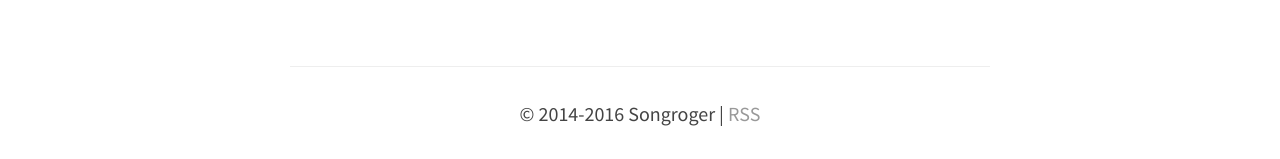
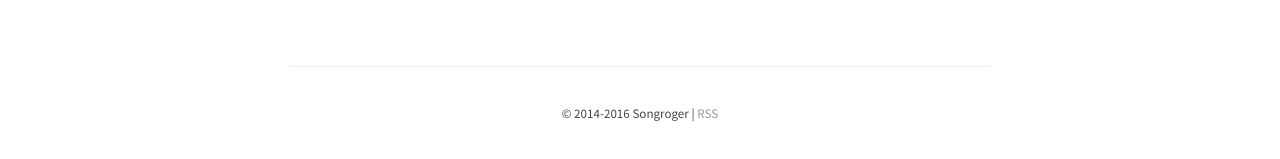
Before and after one commit to songroger/songroger.github.io, a Jekyll site: the page built from index.html, in a window 1280 px wide. Shown: the part 926-1085 px from the top of the page. Built offline with Jekyll 4.4.1, drawn with Linux system fonts in a browser that asks for light colours; the list of posts is cut into pages by our own code.

Commit message:
fontsize

```diff
--- a/_includes/css/songroger/index.css
+++ b/_includes/css/songroger/index.css
@@ -37,5 +37,6 @@ a:hover, a:visited, a:active {
 
 /* line 38, ../../../_sass/songroger/index.scss */
 .footer .col {
+  font-size: 13px;
   text-align: center;
 }
--- a/_sass/songroger/index.scss
+++ b/_sass/songroger/index.scss
@@ -36,6 +36,7 @@ a:hover, a:visited, a:active {
 
 .footer {
 	.col {
+		font-size: 13px;
 		text-align: center;
 	}
 }
```
